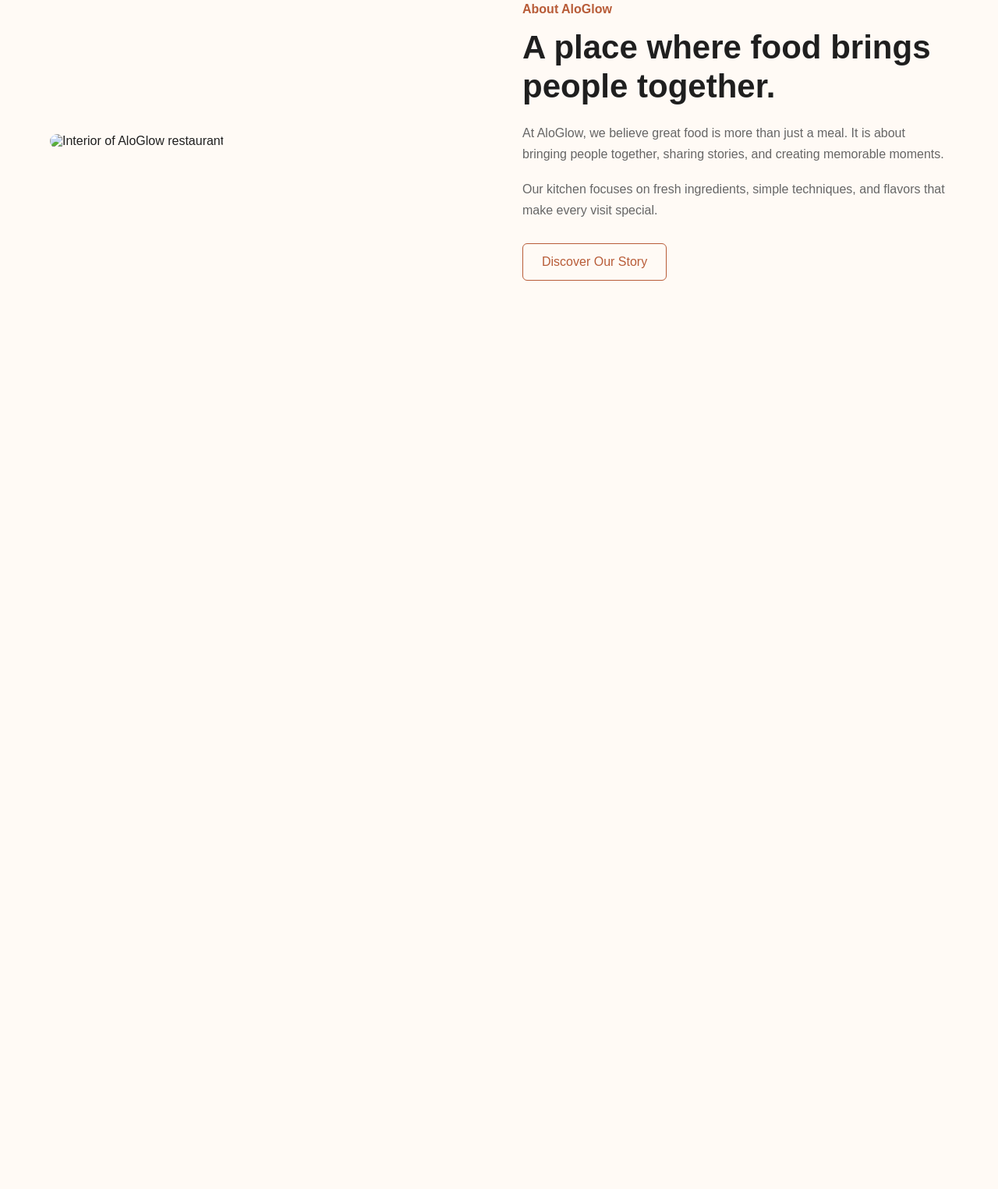
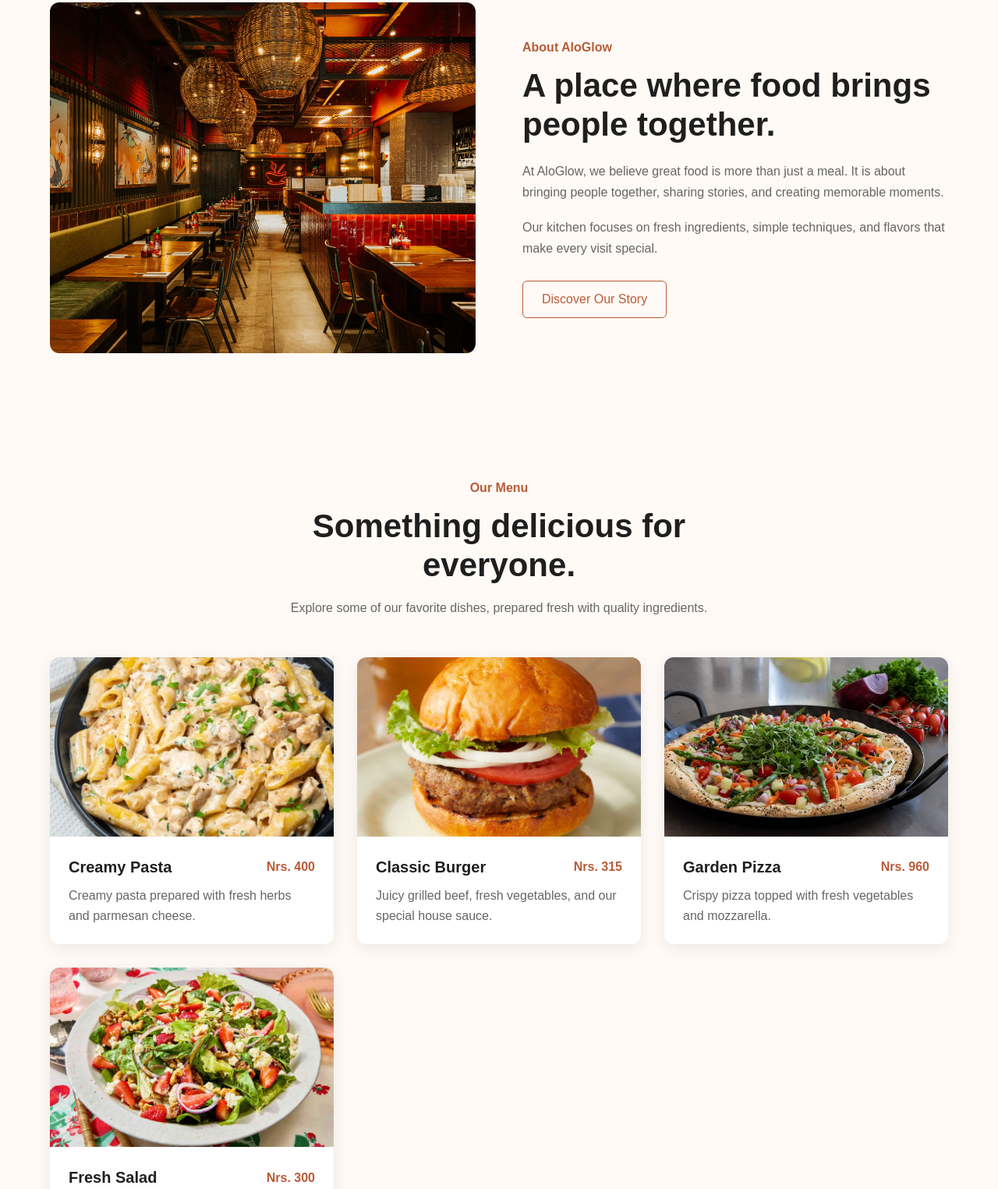
Before and after one commit to ranjanx7/restaurant, a plain HTML site: page index.html in a window 1280 px wide. Shown: the part 823-2348 px from the top of the page at 78% size. Before the commit the page ends 1263 px from the top, so only its background shows below. Drawn offline with Linux system fonts and the light colour scheme.

Commit message:
navbar sticky added and new menu feature added

```diff
--- a/css/style.css
+++ b/css/style.css
@@ -48,6 +48,11 @@ body {
 ================================= */
 
 .site-header {
+
+    position: sticky;
+    top: 0;
+    z-index: 999;
+
     background-color: var(--color-white);
     padding: 20px 0;
 }
@@ -319,3 +324,121 @@ body {
     background-color: var(--color-primary);
     color: var(--color-white);
 }
+
+
+
+/* ==============================
+   MENU SECTION
+================================= */
+
+.menu-section {
+    padding: 80px 0;
+}
+
+
+/* ==============================
+   SECTION HEADING
+================================= */
+
+.section-heading {
+    max-width: 650px;
+
+    margin: 0 auto 50px;
+
+    text-align: center;
+}
+
+
+.section-heading h2 {
+    margin-bottom: 15px;
+
+    font-size: 42px;
+    line-height: 1.2;
+}
+
+
+.section-heading > p:last-child {
+    color: #666;
+
+    line-height: 1.7;
+}
+
+
+/* ==============================
+   MENU GRID
+================================= */
+
+.menu-grid {
+    display: grid;
+
+    grid-template-columns: repeat(3, 1fr);
+
+    gap: 30px;
+}
+
+
+/* ==============================
+   MENU CARD
+================================= */
+
+.menu-card {
+    overflow: hidden;
+
+    background-color: var(--color-white);
+
+    border-radius: var(--radius-medium);
+
+    box-shadow: 0 5px 20px rgba(0, 0, 0, 0.08);
+}
+
+
+/* ==============================
+   MENU CARD IMAGE
+================================= */
+
+.menu-card img {
+    width: 100%;
+    height: 230px;
+
+    object-fit: cover;
+}
+
+
+/* ==============================
+   MENU CARD CONTENT
+================================= */
+
+.menu-card-content {
+    padding: 24px;
+}
+
+
+.menu-card-header {
+    display: flex;
+
+    align-items: center;
+    justify-content: space-between;
+
+    gap: 20px;
+
+    margin-bottom: 12px;
+}
+
+
+.menu-card-header h3 {
+    font-size: 20px;
+}
+
+
+.menu-card-header span {
+    color: var(--color-primary);
+
+    font-weight: 700;
+}
+
+
+.menu-card-content p {
+    color: #666;
+
+    line-height: 1.6;
+}
--- a/index.html
+++ b/index.html
@@ -82,7 +82,7 @@
 
                 <div class="hero-image">
                     <img
-                        src="images/resturantt.jpg"
+                        src="images/img-hero.jpg"
                         alt="Freshly prepared restaurant dish"
                     >
                 </div>
@@ -98,7 +98,7 @@
 
         <div class="about-image">
             <img
-                src="images/about-restaurant.jpg"
+                src="images/img-about.jpg"
                 alt="Interior of AloGlow restaurant"
             >
         </div>
@@ -137,6 +137,136 @@
 
 </section>
 
+    <!-- Menu Section -->
+<section class="menu-section" id="menu">
+
+    <div class="container">
+
+        <div class="section-heading">
+
+            <p class="section-label">
+                Our Menu
+            </p>
+
+            <h2>
+                Something delicious for everyone.
+            </h2>
+
+            <p>
+                Explore some of our favorite dishes,
+                prepared fresh with quality ingredients.
+            </p>
+
+        </div>
+
+
+        <div class="menu-grid">
+
+            <!-- Menu Card -->
+            <article class="menu-card">
+
+                <img
+                    src="images/pasta.jpg"
+                    alt="Creamy pasta dish"
+                >
+
+                <div class="menu-card-content">
+
+                    <div class="menu-card-header">
+                        <h3>Creamy Pasta</h3>
+                        <span>Nrs. 400</span>
+                    </div>
+
+                    <p>
+                        Creamy pasta prepared with fresh
+                        herbs and parmesan cheese.
+                    </p>
+
+                </div>
+
+            </article>
+
+
+            <!-- Menu Card -->
+            <article class="menu-card">
+
+                <img
+                    src="images/burger.jpg"
+                    alt="Fresh restaurant burger"
+                >
+
+                <div class="menu-card-content">
+
+                    <div class="menu-card-header">
+                        <h3>Classic Burger</h3>
+                        <span>Nrs. 315</span>
+                    </div>
+
+                    <p>
+                        Juicy grilled beef, fresh vegetables,
+                        and our special house sauce.
+                    </p>
+
+                </div>
+
+            </article>
+
+
+            <!-- Menu Card -->
+            <article class="menu-card">
+
+                <img
+                    src="images/pizza.jpg"
+                    alt="Freshly baked pizza"
+                >
+
+                <div class="menu-card-content">
+
+                    <div class="menu-card-header">
+                        <h3>Garden Pizza</h3>
+                        <span>Nrs. 960</span>
+                    </div>
+
+                    <p>
+                        Crispy pizza topped with fresh
+                        vegetables and mozzarella.
+                    </p>
+
+                </div>
+
+            </article>
+
+
+            <!-- Menu Card -->
+            <article class="menu-card">
+
+                <img
+                    src="images/salad.jpg"
+                    alt="Fresh healthy salad"
+                >
+
+                <div class="menu-card-content">
+
+                    <div class="menu-card-header">
+                        <h3>Fresh Salad</h3>
+                        <span>Nrs. 300</span>
+                    </div>
+
+                    <p>
+                        Fresh seasonal vegetables with
+                        our homemade dressing.
+                    </p>
+
+                </div>
+
+            </article>
+
+        </div>
+
+    </div>
+
+</section>
+
     </main>
 
 </body>
```
Also changed, not shown: images/burger.jpg (added), images/img-about.jpg (renamed from images/resturantt.jpg), images/img-hero.jpg (added), images/pasta.jpg (added), images/pizza.jpg (added), images/salad.jpg (added), 1 other file.
